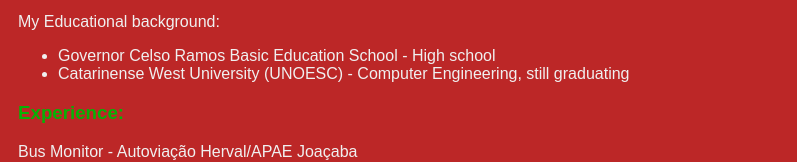
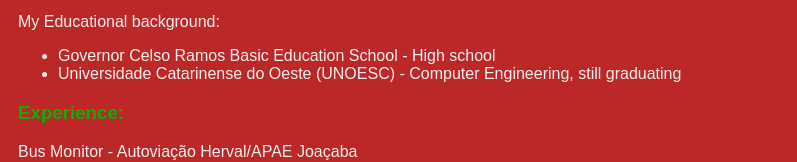
Before and after one commit to LizulDev/Perfil_Luiz_Felipe, a plain HTML site: page index.html in a window 1280 px wide. Shown: the part 551-713 px from the top of the page, without its empty margins (0-797 px from the left). Drawn offline with Linux system fonts and the light colour scheme.

Commit message:
docs: Change on Html

```diff
--- a/index.html
+++ b/index.html
@@ -29,7 +29,7 @@
         <p class="education-title">My Educational background:</p>
         <ul>
             <li>Governor Celso Ramos Basic Education School - High school</li>
-            <li>Catarinense West University (UNOESC) - Computer Engineering, still graduating</li>
+            <li>Universidade Catarinense do Oeste (UNOESC) - Computer Engineering, still graduating</li>
         </ul>
     </div>
 
```
